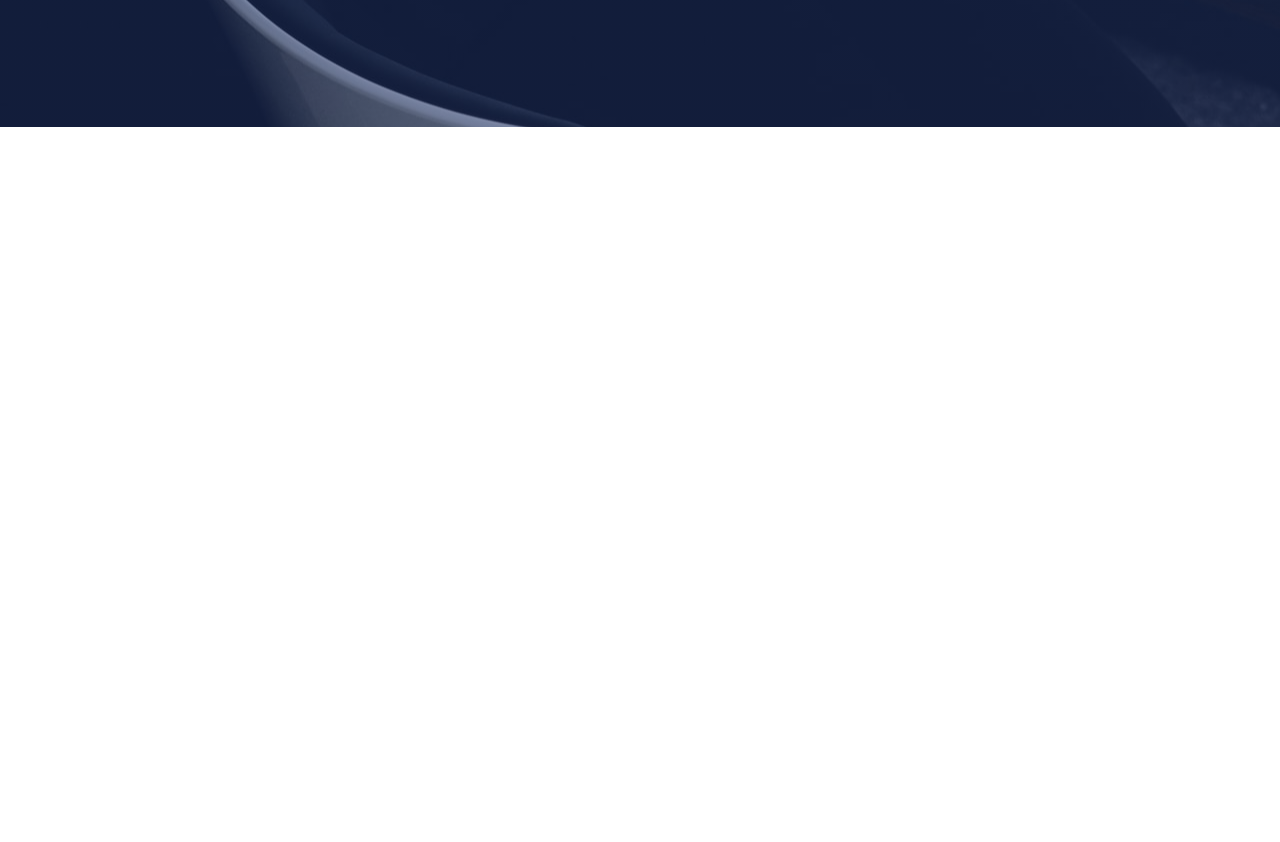
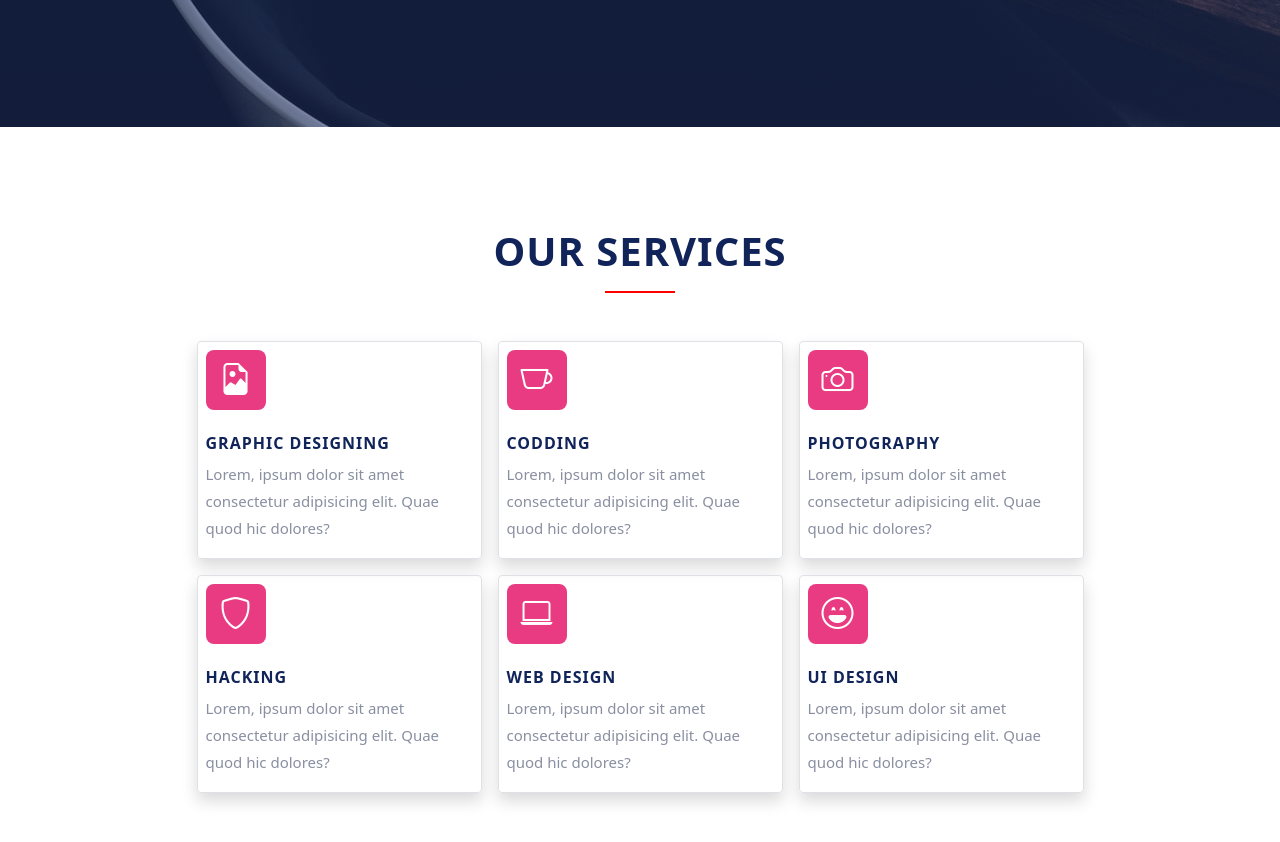
Before and after one commit to rezakelidari/creative-agecy, a React (Create React App) app: page / in a window 1280 px wide. Shown: the part 660-1502 px from the top of the page. Before the commit the page ends 800 px from the top, so only its background shows below. Built offline with nearby package versions, Linux system fonts and the light colour scheme.

Commit message:
Making Services section

```diff
--- a/src/App.js
+++ b/src/App.js
@@ -1,5 +1,6 @@
 import React from "react";
 import Home from "./components/Home";
+import Services from "./components/Services";
 import TopNavbar from "./components/TopNavbar";
 
 export default function App() {
@@ -7,6 +8,7 @@ export default function App() {
     <>
       <TopNavbar />
       <Home />
+      <Services />
     </>
   );
 }
--- /dev/null
+++ b/src/components/Services/Services.scss
@@ -0,0 +1,11 @@
+.icon-box {
+  width: 60px;
+  height: 60px;
+  background-color: #e93b81;
+  color: #fff;
+  display: flex;
+  align-items: center;
+  flex-direction: column;
+  font-size: 32px;
+  border-radius: 0.5rem;
+}
--- /dev/null
+++ b/src/components/Services/index.jsx
@@ -0,0 +1,85 @@
+import React from "react";
+import "./Services.scss";
+
+import { Col, Container, Row } from "react-bootstrap";
+
+export default function Services() {
+  return (
+    <section id="services">
+      <Container>
+        <div className="section-intro">
+          <h1>Our Services</h1>
+          <div className="hline"></div>
+        </div>
+        <Row className="mt-5 gap-3 justify-content-center">
+          <Col lg={3} sm={5} xs={12} className="shadow p-2 pb-0 border rounded">
+            <div className="icon-box">
+              <i class="bi bi-file-earmark-image"></i>
+            </div>
+
+            <h4 className="title-sm mt-4">Graphic Designing</h4>
+            <p>
+              Lorem, ipsum dolor sit amet consectetur adipisicing elit. Quae
+              quod hic dolores?
+            </p>
+          </Col>
+          <Col lg={3} sm={5} xs={12} className="shadow p-2 pb-0 border rounded">
+            <div className="icon-box">
+              <i class="bi bi-cup"></i>
+            </div>
+
+            <h4 className="title-sm mt-4">Codding</h4>
+            <p>
+              Lorem, ipsum dolor sit amet consectetur adipisicing elit. Quae
+              quod hic dolores?
+            </p>
+          </Col>
+          <Col lg={3} sm={5} xs={12} className="shadow p-2 pb-0 border rounded">
+            <div className="icon-box">
+              <i class="bi bi-camera"></i>
+            </div>
+
+            <h4 className="title-sm mt-4">Photography</h4>
+            <p>
+              Lorem, ipsum dolor sit amet consectetur adipisicing elit. Quae
+              quod hic dolores?
+            </p>
+          </Col>
+          <Col lg={3} sm={5} xs={12} className="shadow p-2 pb-0 border rounded">
+            <div className="icon-box">
+              <i class="bi bi-shield"></i>
+            </div>
+
+            <h4 className="title-sm mt-4">Hacking</h4>
+            <p>
+              Lorem, ipsum dolor sit amet consectetur adipisicing elit. Quae
+              quod hic dolores?
+            </p>
+          </Col>
+          <Col lg={3} sm={5} xs={12} className="shadow p-2 pb-0 border rounded">
+            <div className="icon-box">
+              <i class="bi bi-laptop"></i>
+            </div>
+
+            <h4 className="title-sm mt-4">Web Design</h4>
+            <p>
+              Lorem, ipsum dolor sit amet consectetur adipisicing elit. Quae
+              quod hic dolores?
+            </p>
+          </Col>
+          <Col lg={3} sm={5} xs={12} className="shadow p-2 pb-0 border rounded">
+            <div className="icon-box">
+              <i class="bi bi-emoji-laughing"></i>
+            </div>
+
+            <h4 className="title-sm mt-4">UI Design</h4>
+            <p>
+              Lorem, ipsum dolor sit amet consectetur adipisicing elit. Quae
+              quod hic dolores?
+            </p>
+          </Col>
+        </Row>
+      </Container>
+    </section>
+  );
+}
--- a/src/styles/main.scss
+++ b/src/styles/main.scss
@@ -44,4 +44,20 @@ body {
       background-color: #ce2f6e;
     }
   }
+
+  & .section-intro {
+    text-align: center;
+
+    & .hline {
+      width: 70px;
+      height: 2px;
+      background-color: red;
+      margin: 16px auto 0 auto;
+    }
+  }
+
+  & .title-sm {
+    font-size: 16px;
+    letter-spacing: 1px;
+  }
 }
```
